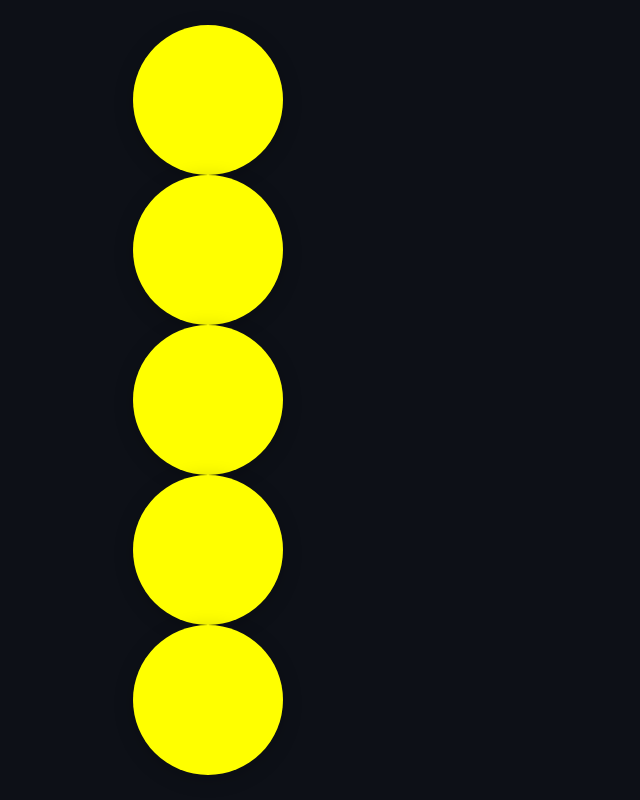
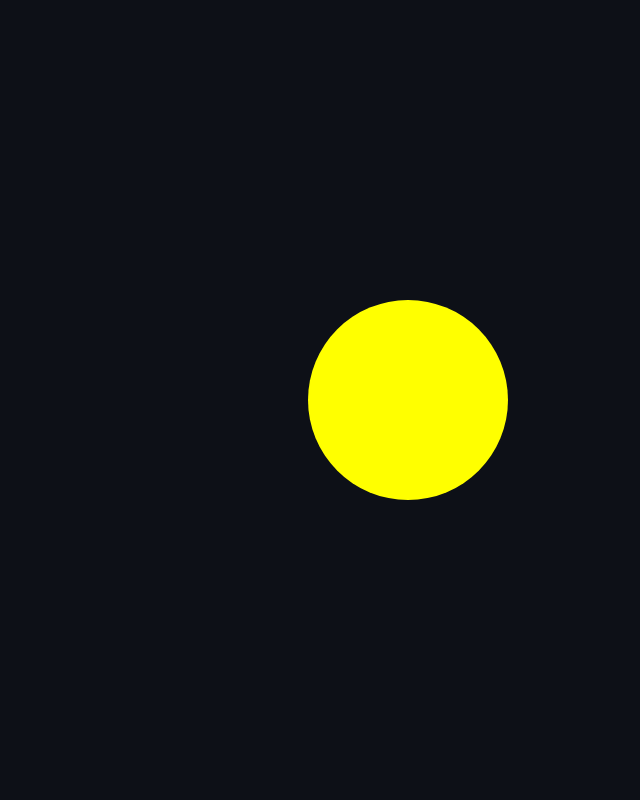
Before and after one commit to Wellitsabhi/try-framer, a React (Vite) app: page / in a window 1280 px wide. Shown: the whole page, without its empty margins (432-1072 px from the left). Built offline with nearby package versions, Linux system fonts and the light colour scheme.

Commit message:
useMotionValue

```diff
--- a/src/App.tsx
+++ b/src/App.tsx
@@ -1,10 +1,19 @@
-import { motion } from "framer-motion";
+import { motion, useMotionValue, useMotionValueEvent } from "framer-motion";
 import StaggerAnimation from "./components/StaggerAnimation";
 const App = () => {
+  const x =useMotionValue(200);
+  useMotionValueEvent(x, 'animationStart', ()=>{
+    console.log('animationStarted on x');
+  })
+
+  useMotionValueEvent(x, 'change', (latest)=>{
+    console.log('x change to ', latest);
+  })
+
+
   return (
-    <div>
-      <StaggerAnimation/>
-    </div>
+    <motion.div className="box" drag dragConstraints={{left: 0, right: 200, }} style={{x}}>
+    </motion.div>
   );
 };
 
--- a/src/index.css
+++ b/src/index.css
@@ -17,14 +17,14 @@ body{
     height: 100vh;
 }
 
-/* .box{
+.box{
     width: 200px;
     height: 200px;
-    border-radius: 10%;
+    border-radius: 50%;
     background: yellow;
-} */
+}
 
-.box{
+/* .box{
     width: 150px;
     height: 150px;
     border-radius: 50%;
@@ -38,4 +38,4 @@ body{
     color: #fff;
     font-size: 64px;
     text-align: center;
-}
+} */
```
